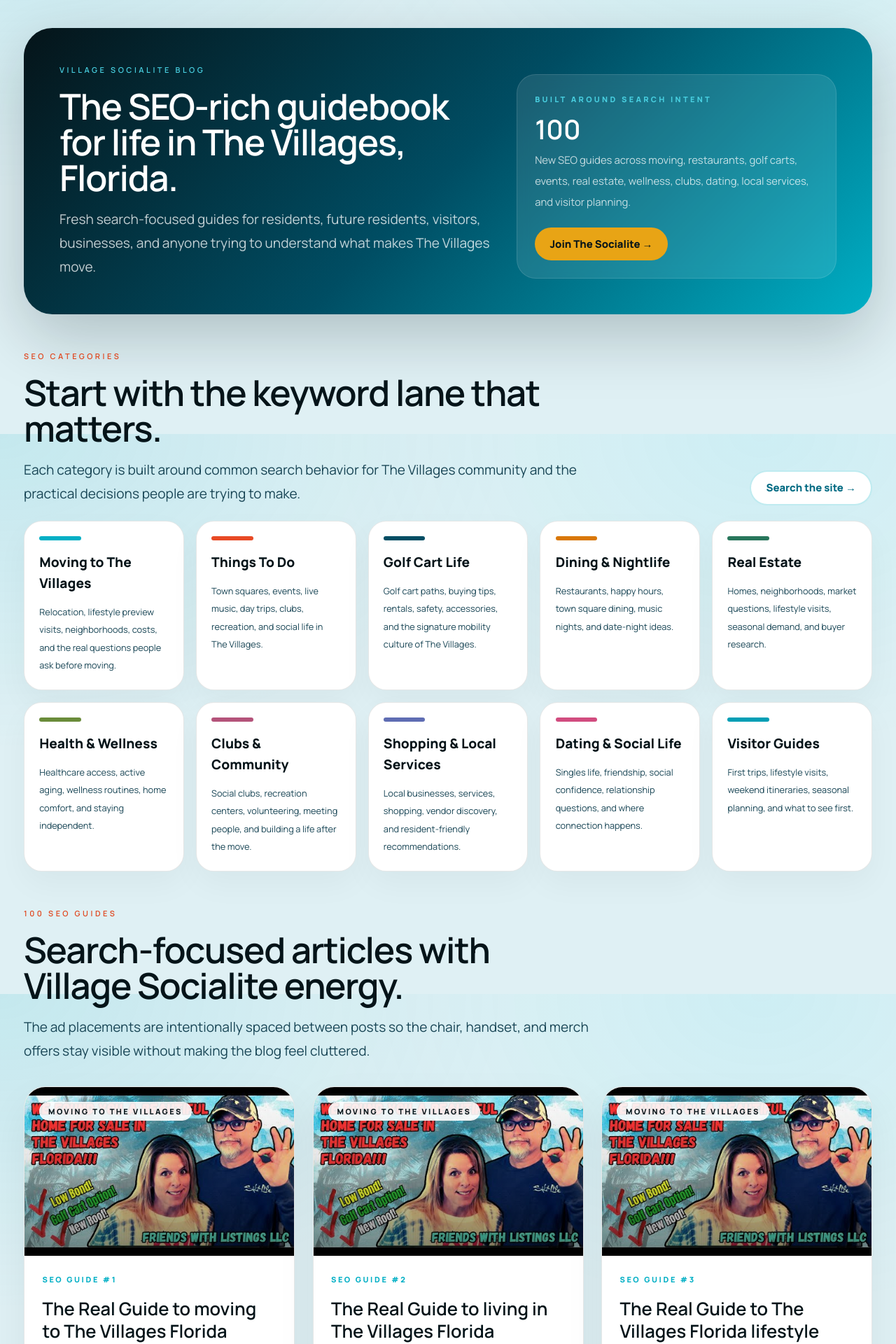
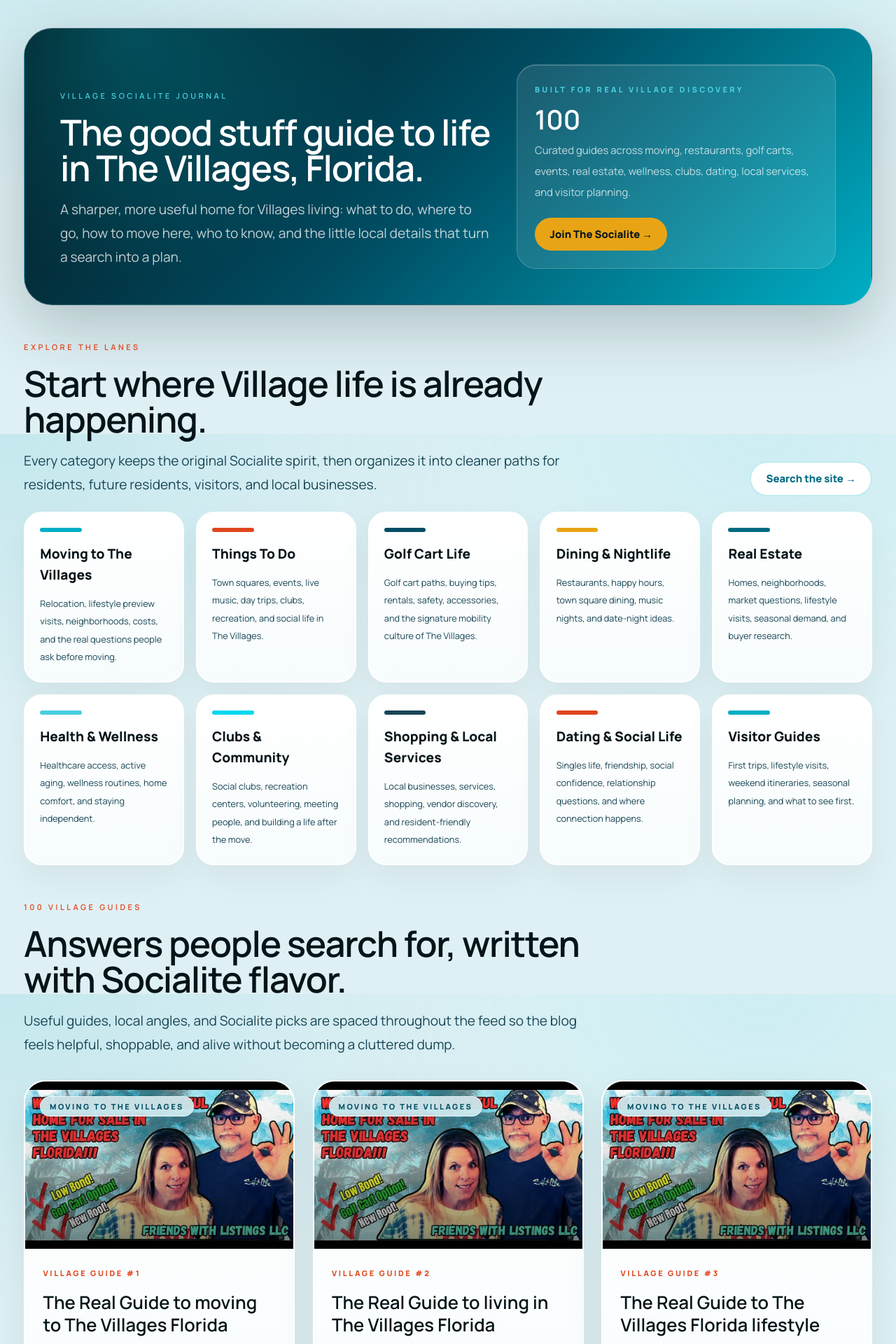
Before and after one commit to Lordshrrred/villagesocialite, a Next.js app: page /blog in a window 1280 px wide. Shown: the part 180-2100 px from the top of the page at 70% size. Built offline with nearby package versions, Linux system fonts and the light colour scheme.

Commit message:
Refine Village Socialite blog theme and merch placement

```diff
--- a/app/blog/category/[slug]/page.tsx
+++ b/app/blog/category/[slug]/page.tsx
@@ -46,15 +46,16 @@ export default async function SeoBlogCategoryPage({ params }: PageProps) {
 
   return (
     <div className="mx-auto flex w-full max-w-7xl flex-col gap-10 px-5 py-10 sm:px-8 sm:py-14">
-      <section className="rounded-[2.3rem] border border-[var(--color-line)] bg-white p-8 shadow-[0_24px_60px_rgba(18,27,33,0.05)] sm:p-12">
+      <section className="overflow-hidden rounded-[2.3rem] border border-white/20 bg-[radial-gradient(circle_at_10%_0%,rgba(0,216,240,0.20),transparent_30%),linear-gradient(135deg,#051419,#004d63_55%,#00afc5)] p-8 text-white shadow-[0_30px_90px_rgba(5,20,25,0.20)] sm:p-12">
         <SectionHeading
-          eyebrow="Blog category"
+          eyebrow="Village Socialite category"
           title={category.name}
-          description={`${category.description} Browse ${posts.length} SEO-focused Village Socialite guides in this lane.`}
+          description={`${category.description} Browse ${posts.length} Village Socialite guides in this lane.`}
+          light
         />
         <Link
           href="/blog"
-          className="mt-6 inline-flex rounded-full bg-[var(--color-teal-deep)] px-5 py-3 text-sm font-extrabold text-white transition hover:-translate-y-0.5 hover:bg-[var(--color-teal)]"
+          className="mt-6 inline-flex rounded-full bg-[var(--color-gold)] px-5 py-3 text-sm font-extrabold text-[var(--color-ink)] transition hover:-translate-y-0.5"
         >
           Back to the blog →
         </Link>
--- a/app/blog/page.tsx
+++ b/app/blog/page.tsx
@@ -23,21 +23,21 @@ export default function BlogPage() {
 
   return (
     <div className="mx-auto flex w-full max-w-7xl flex-col gap-12 px-5 py-10 sm:px-8 sm:py-14">
-      <section className="overflow-hidden rounded-[2.4rem] bg-[linear-gradient(135deg,#051419,#004d63_50%,#00afc5)] p-8 text-white shadow-[0_30px_90px_rgba(5,20,25,0.22)] sm:p-12">
+      <section className="overflow-hidden rounded-[2.4rem] border border-white/20 bg-[radial-gradient(circle_at_12%_0%,rgba(0,216,240,0.26),transparent_32%),linear-gradient(135deg,#051419,#004d63_50%,#00afc5)] p-8 text-white shadow-[0_30px_90px_rgba(5,20,25,0.22)] sm:p-12">
         <div className="grid gap-8 lg:grid-cols-[1.15fr_0.85fr] lg:items-end">
           <SectionHeading
-            eyebrow="Village Socialite blog"
-            title="The SEO-rich guidebook for life in The Villages, Florida."
-            description="Fresh search-focused guides for residents, future residents, visitors, businesses, and anyone trying to understand what makes The Villages move."
+            eyebrow="Village Socialite journal"
+            title="The good stuff guide to life in The Villages, Florida."
+            description="A sharper, more useful home for Villages living: what to do, where to go, how to move here, who to know, and the little local details that turn a search into a plan."
             light
           />
-          <div className="rounded-[1.6rem] border border-white/12 bg-white/10 p-6 backdrop-blur">
+          <div className="rounded-[1.6rem] border border-white/20 bg-white/10 p-6 shadow-[inset_0_1px_0_rgba(255,255,255,0.18)] backdrop-blur">
             <p className="text-[11px] font-extrabold uppercase tracking-[0.3em] text-[var(--color-seafoam)]">
-              Built around search intent
+              Built for real Village discovery
             </p>
             <p className="mt-3 text-4xl font-semibold">{seoPosts.length}</p>
             <p className="mt-2 text-sm leading-7 text-white/75">
-              New SEO guides across moving, restaurants, golf carts, events, real estate, wellness, clubs, dating, local services, and visitor planning.
+              Curated guides across moving, restaurants, golf carts, events, real estate, wellness, clubs, dating, local services, and visitor planning.
             </p>
             <Link
               href="/join-the-socialite"
@@ -52,9 +52,9 @@ export default function BlogPage() {
       <section className="space-y-5">
         <div className="flex flex-col gap-3 sm:flex-row sm:items-end sm:justify-between">
           <SectionHeading
-            eyebrow="SEO categories"
-            title="Start with the keyword lane that matters."
-            description="Each category is built around common search behavior for The Villages community and the practical decisions people are trying to make."
+            eyebrow="Explore the lanes"
+            title="Start where Village life is already happening."
+            description="Every category keeps the original Socialite spirit, then organizes it into cleaner paths for residents, future residents, visitors, and local businesses."
           />
           <Link
             href="/search"
@@ -68,7 +68,7 @@ export default function BlogPage() {
             <Link
               key={category.slug}
               href={`/blog/category/${category.slug}`}
-              className="rounded-[1.5rem] border border-[var(--color-line)] bg-white p-5 shadow-[0_18px_45px_rgba(5,20,25,0.04)] transition hover:-translate-y-1 hover:shadow-[0_22px_50px_rgba(5,20,25,0.08)]"
+              className="rounded-[1.5rem] border-2 border-white bg-[linear-gradient(180deg,#ffffff,#f7fcfd)] p-5 shadow-[0_18px_45px_rgba(5,20,25,0.05)] transition hover:-translate-y-1 hover:border-[var(--color-teal)]/35 hover:shadow-[0_22px_55px_rgba(0,175,197,0.13)]"
             >
               <span
                 className="mb-4 block h-1.5 w-14 rounded-full"
@@ -85,9 +85,9 @@ export default function BlogPage() {
 
       <section className="space-y-8">
         <SectionHeading
-          eyebrow="100 SEO guides"
-          title="Search-focused articles with Village Socialite energy."
-          description="The ad placements are intentionally spaced between posts so the chair, handset, and merch offers stay visible without making the blog feel cluttered."
+          eyebrow="100 Village guides"
+          title="Answers people search for, written with Socialite flavor."
+          description="Useful guides, local angles, and Socialite picks are spaced throughout the feed so the blog feels helpful, shoppable, and alive without becoming a cluttered dump."
         />
         <div className="grid gap-6 md:grid-cols-2 xl:grid-cols-3">
           {seoPosts.map((post, index) => (
@@ -106,8 +106,8 @@ export default function BlogPage() {
       <section className="space-y-8">
         <SectionHeading
           eyebrow="Original archive"
-          title="Keep the original Village Socialite posts in the mix."
-          description="The new SEO guides sit alongside the existing archive, so the site gains search reach without burying the work that was already there."
+          title="The original Socialite work still gets the spotlight."
+          description="The rebuilt blog keeps the existing archive in the mix, preserving the videos, offers, stories, and local texture that gave Village Socialite its personality in the first place."
         />
         <div className="grid gap-6 md:grid-cols-2 xl:grid-cols-3">
           {archivePosts.map((post) => (
--- a/components/blog-promo-ad.tsx
+++ b/components/blog-promo-ad.tsx
@@ -53,10 +53,11 @@ export function BlogPromoAd({
   return (
     <aside
       className={[
-        "group overflow-hidden rounded-[1.8rem] border-2 border-[var(--color-teal)]/20 bg-white shadow-[0_24px_60px_rgba(5,20,25,0.08)]",
+        "group relative overflow-hidden rounded-[1.8rem] border-2 border-white bg-[linear-gradient(180deg,#ffffff,#f4fbfc)] shadow-[0_24px_60px_rgba(5,20,25,0.09)] transition duration-300 hover:-translate-y-1 hover:border-[var(--color-gold)]/60 hover:shadow-[0_28px_70px_rgba(232,164,21,0.16)]",
         variant === "wide" ? "grid gap-0 md:grid-cols-[0.4fr_0.6fr]" : "",
       ].join(" ")}
     >
+      <div className="absolute inset-x-0 top-0 z-10 h-1.5 bg-[linear-gradient(90deg,var(--color-coral),var(--color-gold),var(--color-teal))]" />
       <Link href={ad.href} className={variant === "wide" ? "contents" : "block"}>
         <div className={variant === "wide" ? "relative min-h-[240px]" : "relative aspect-[16/10]"}>
           <Image
@@ -67,8 +68,8 @@ export function BlogPromoAd({
             className="object-cover transition duration-500 group-hover:scale-[1.04]"
           />
           <div className="absolute inset-0 bg-gradient-to-t from-black/50 via-black/5 to-transparent" />
-          <p className="absolute left-4 top-4 rounded-full bg-white/90 px-3 py-1 text-[10px] font-extrabold uppercase tracking-[0.24em] text-[var(--color-teal-deep)]">
-            Sponsored pick
+          <p className="absolute left-4 top-4 rounded-full bg-[var(--color-gold)] px-3 py-1 text-[10px] font-extrabold uppercase tracking-[0.24em] text-[var(--color-ink)] shadow-[0_10px_25px_rgba(5,20,25,0.14)]">
+            Socialite pick
           </p>
         </div>
         <div className="space-y-4 p-6">
@@ -79,7 +80,7 @@ export function BlogPromoAd({
             {ad.title}
           </h3>
           <p className="text-sm leading-7 text-[var(--color-ink-soft)]">{ad.description}</p>
-          <span className="inline-flex items-center gap-2 rounded-full bg-[var(--color-teal-deep)] px-5 py-2.5 text-sm font-extrabold text-white transition group-hover:-translate-y-0.5 group-hover:bg-[var(--color-teal)]">
+          <span className="inline-flex items-center gap-2 rounded-full bg-[var(--color-teal-deep)] px-5 py-2.5 text-sm font-extrabold text-white transition group-hover:-translate-y-0.5 group-hover:bg-[var(--color-coral)]">
             {ad.cta} →
           </span>
         </div>
--- a/components/seo-blog-card.tsx
+++ b/components/seo-blog-card.tsx
@@ -4,7 +4,7 @@ import type { SeoBlogPost } from "@/lib/seo-blog";
 
 export function SeoBlogCard({ post }: { post: SeoBlogPost }) {
   return (
-    <article className="group overflow-hidden rounded-[1.8rem] border border-[var(--color-line)] bg-white shadow-[0_24px_60px_rgba(18,27,33,0.06)]">
+    <article className="group overflow-hidden rounded-[1.8rem] border-2 border-white bg-[linear-gradient(180deg,#ffffff,#f7fcfd)] shadow-[0_24px_60px_rgba(5,20,25,0.07)] transition duration-300 hover:-translate-y-1 hover:border-[var(--color-teal)]/35 hover:shadow-[0_28px_70px_rgba(0,175,197,0.16)]">
       <Link href={`/blog/${post.slug}`} className="block">
         <div className="relative aspect-[16/10] overflow-hidden">
           <Image
@@ -15,19 +15,19 @@ export function SeoBlogCard({ post }: { post: SeoBlogPost }) {
             className="object-cover transition duration-500 group-hover:scale-105"
           />
           <div className="absolute inset-0 bg-gradient-to-t from-black/50 via-black/10 to-transparent" />
-          <div className="absolute left-5 top-5 rounded-full bg-white/90 px-3 py-1 text-[11px] font-extrabold uppercase tracking-[0.22em] text-[var(--color-ink)]">
+          <div className="absolute left-5 top-5 rounded-full border border-white/60 bg-[var(--color-paper)]/95 px-3 py-1 text-[11px] font-extrabold uppercase tracking-[0.22em] text-[var(--color-teal-deep)] shadow-[0_10px_25px_rgba(5,20,25,0.14)]">
             {post.category}
           </div>
         </div>
         <div className="space-y-4 p-6">
-          <p className="text-[11px] font-extrabold uppercase tracking-[0.24em] text-[var(--color-teal)]">
-            SEO guide #{post.id}
+          <p className="text-[11px] font-extrabold uppercase tracking-[0.24em] text-[var(--color-coral)]">
+            Village guide #{post.id}
           </p>
           <h3 className="text-2xl font-semibold leading-tight text-[var(--color-ink)]">
             {post.title}
           </h3>
           <p className="text-sm leading-7 text-[var(--color-ink-soft)]">{post.description}</p>
-          <span className="inline-flex items-center gap-2 text-sm font-semibold text-[var(--color-ink)] transition group-hover:gap-3">
+          <span className="inline-flex items-center gap-2 rounded-full bg-[var(--color-teal-deep)] px-4 py-2 text-sm font-extrabold text-white transition group-hover:gap-3 group-hover:bg-[var(--color-teal)]">
             Read the guide
             <span aria-hidden="true">→</span>
           </span>
```
Also changed, not shown: app/blog/[slug]/page.tsx (+30 -15 lines), lib/seo-blog.ts (+8 -8 lines).
